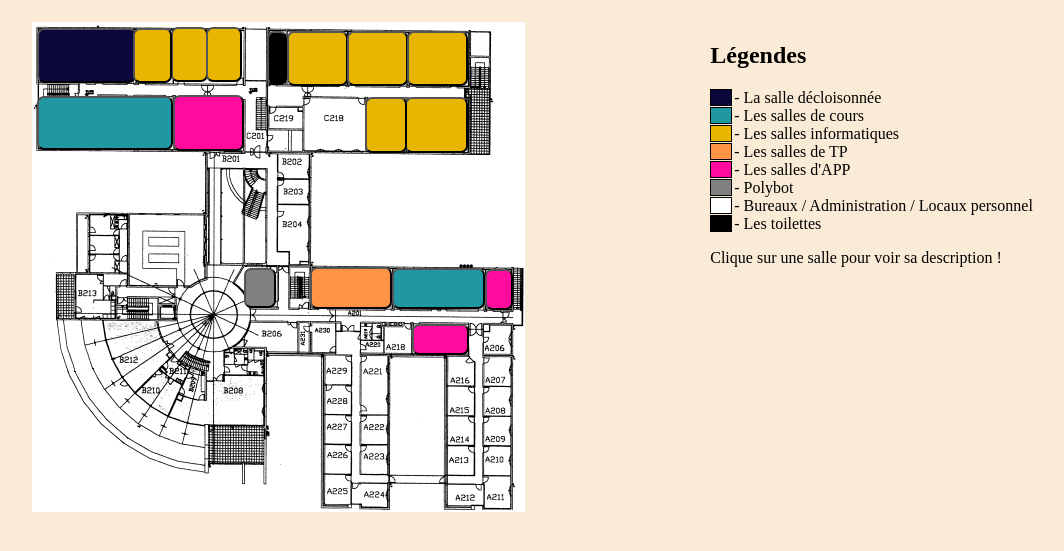
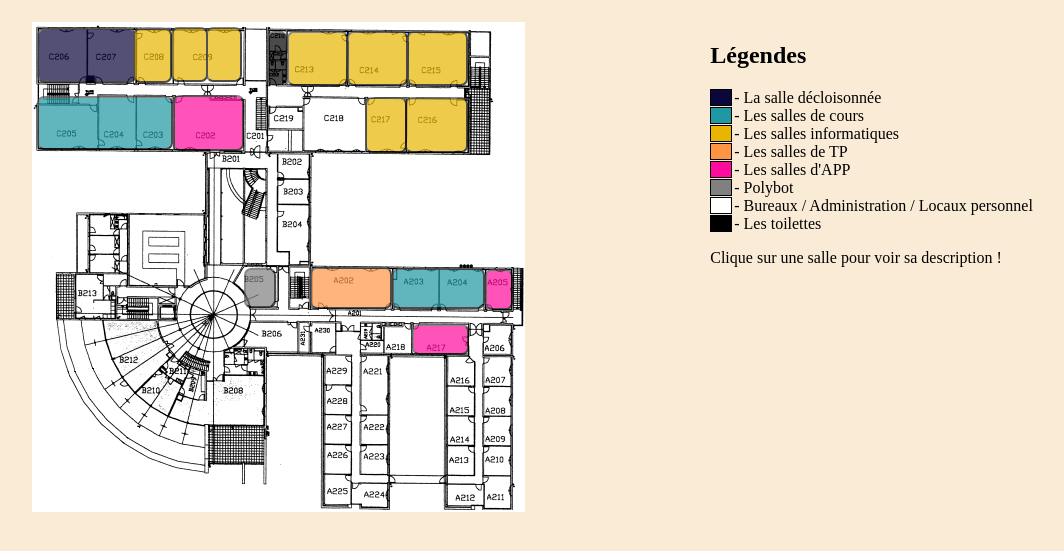
Before and after one commit to PolytechAnnecy-RobotiqueDeService/APP_RobotiqueDeService, a PHP site: page /pages/etage_2/etage_2.html in a window 1280 px wide. Shown: the part 58-609 px from the top of the page, without its empty margins (69-1133 px from the left). Run offline with PHP 8.4, Linux system fonts and the light colour scheme.

Commit message:
mise à jour légendes etage 2

```diff
--- a/Tablette/html/pages/etage_2/etage_2.css
+++ b/Tablette/html/pages/etage_2/etage_2.css
@@ -42,7 +42,7 @@ header{
 .btn_APP{
     background-color: #ff0b9d;
     border-radius: 7px;
-    opacity: 1;
+    opacity: 0.7;
 }
 
 .info{
@@ -51,7 +51,7 @@ header{
 .btn_info{
     background-color: #e8b600;
     border-radius: 7px;
-    opacity: 1;
+    opacity: 0.7;
 }
 
 .polybot{
@@ -60,7 +60,7 @@ header{
 .btn_polybot{
     background-color: grey;
     border-radius: 7px;
-    opacity: 1;
+    opacity: 0.7;
 }
 
 .elec{
@@ -69,7 +69,7 @@ header{
 .btn_elec{
     background-color: #ff9544;
     border-radius: 7px;
-    opacity: 1;
+    opacity: 0.7;
 }
 
 
@@ -79,7 +79,7 @@ header{
 .btn_decloi{
     background-color: #0b063c;
     border-radius: 7px;
-    opacity: 1;
+    opacity: 0.7;
 }
 
 
@@ -89,7 +89,7 @@ header{
 .btn_TD{
     background-color: #1f98a3;
     border-radius: 7px;
-    opacity: 1;
+    opacity: 0.7;
 }
 
 .toilettes{
@@ -98,7 +98,7 @@ header{
 .btn_toilettes{
     background-color: black;
     border-radius: 7px;
-    opacity: 1;
+    opacity: 0.7;
 }
 
 
--- a/Tablette/html/pages/etage_2/etage_2.html
+++ b/Tablette/html/pages/etage_2/etage_2.html
@@ -159,31 +159,31 @@
                     <button class = "GO" id = "go_A217" onclick="go_A217()"> Y aller </button>
                 </div>
                 <div class = "description" id = "desc_C213">
-                    <p>Voici la salle C213 </p>
+                    <p>Voici la salle C213. C'est une des salles informatiques. </p>
                     <button class = "GO" id = "go_C213" onclick="go_C213()"> Y aller </button>
                 </div>
                 <div class = "description" id = "desc_C214">
-                    <p>Voici la salle C214 </p>
+                    <p>Voici la salle C214. C'est une des salles informatiques</p>
                     <button class = "GO" id = "go_C214" onclick="go_C214()"> Y aller </button>
                 </div>
                 <div class = "description" id = "desc_C215">
-                    <p>Voici la salle C215 </p>
+                    <p>Voici la salle C215. C'est une des salles informatiques.  </p>
                     <button class = "GO" id = "go_C215" onclick="go_C215()"> Y aller </button>
                 </div>
                 <div class = "description" id = "desc_C216">
-                    <p>Voici la salle C216 </p>
+                    <p>Voici la salle C216. C'est une des salles informatiques. </p>
                     <button class = "GO" id = "go_C216" onclick="go_C216()"> Y aller </button>
                 </div>
                 <div class = "description" id = "desc_C217">
-                    <p>Voici la salle C217 </p>
+                    <p>Voici la salle C217. C'est une des salles informatiques. </p>
                     <button class = "GO" id = "go_C217" onclick="go_C217()"> Y aller </button>
                 </div>
                 <div class = "description" id = "desc_C209">
-                    <p>Voici la salle C209 </p>
+                    <p>Voici la salle C209. C'est une des salles informatiques en libre service. </p>
                     <button class = "GO" id = "go_C209" onclick="go_C209()"> Y aller </button>
                 </div>
                 <div class = "description" id = "desc_C210">
-                    <p>Voici la salle C210 </p>
+                    <p>Voici la salle C210. C'est une des salles informatiques en libre service. </p>
                     <button class = "GO" id = "go_C210" onclick="go_C210()"> Y aller </button>
                 </div>
                 <div class = "description" id = "desc_B205">
@@ -191,7 +191,7 @@
                     <button class = "GO" id = "go_B205" onclick="go_B205()"> Y aller </button>
                 </div>
                 <div class = "description" id = "desc_A202">
-                    <p>Voici la salle A202 </p>
+                    <p>La salle A202 est une salle de TP d'électricité.</p>
                     <button class = "GO" id = "go_A202" onclick="go_A202()"> Y aller </button>
                 </div>
                 <div class = "description" id = "desc_C206">
@@ -199,7 +199,7 @@
                     <button class = "GO" id = "go_C206" onclick="go_C206()"> Y aller </button>
                 </div>
                 <div class = "description" id = "desc_C208">
-                    <p>Voici la salle C208 </p>
+                    <p>Voici la salle C208. C'est une des salles informatiques. </p>
                     <button class = "GO" id = "go_C208" onclick="go_C208()"> Y aller </button>
                 </div>
                 <div class = "description" id = "desc_C203">
@@ -207,7 +207,7 @@
                     <button class = "GO" id = "go_C203" onclick="go_C203()"> Y aller </button>
                 </div>
                 <div class = "description" id = "desc_A203">
-                    <p>Voici la salle A203 </p>
+                    <p>Les salles C203 à C205 sont des salles de TD. </p>
                     <button class = "GO" id = "go_A203" onclick="go_A203()"> Y aller </button>
                 </div>
                 <div class = "description" id = "desc_toilettes">
@@ -215,8 +215,6 @@
                     <button class = "GO" id = "go_toilettes" onclick="go_toilettes()"> Je veux faire pipi ! </button>
                 </div>
             </div>
-
-
 
         </div>
 
```
